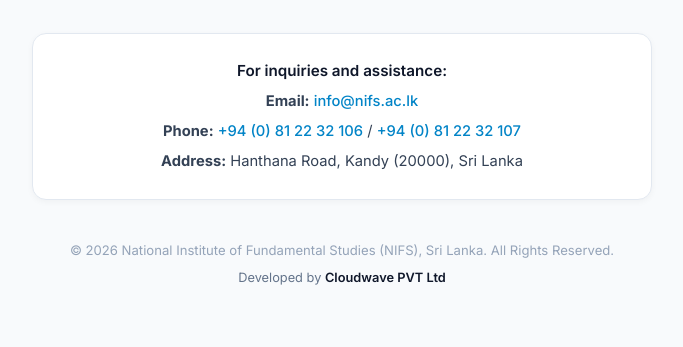
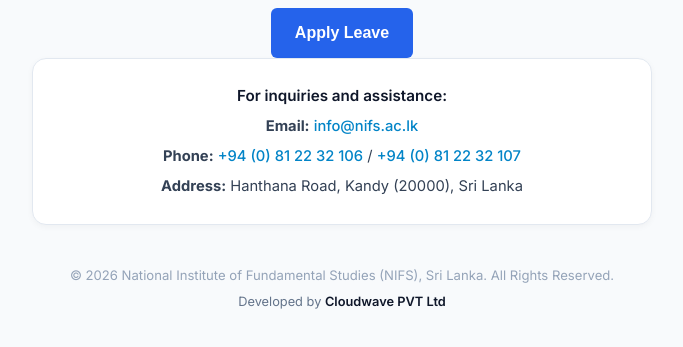
Before and after one commit to cloudwaveasia/nifs_coming_sson, a plain HTML site: page index.html in a window 1280 px wide. Shown: the part 431-778 px from the top of the page, without its empty margins (298-981 px from the left). Drawn offline with Linux system fonts and the light colour scheme.

Commit message:
Update index.html

```diff
--- a/index.html
+++ b/index.html
@@ -40,6 +40,23 @@
       We will be back online shortly.
     </p>
 
+<a href="https://app.appsmith.com/app/nifs-leave-application-form/application-form-63562222f6cdb970519c0b86"
+   target="_blank"
+   style="
+      display:inline-block;
+      background-color:#2563eb;
+      color:#ffffff;
+      padding:12px 24px;
+      border-radius:6px;
+      text-decoration:none;
+      font-family:Arial, sans-serif;
+      font-size:16px;
+      font-weight:600;
+      cursor:pointer;
+   ">
+   Apply Leave
+</a>
+
     <!-- Essential Contact Details with Hover & Entrance Animation -->
     <div class="contact-box animate-fade-up-4">
       <p class="contact-title">For inquiries and assistance:</p>
```
